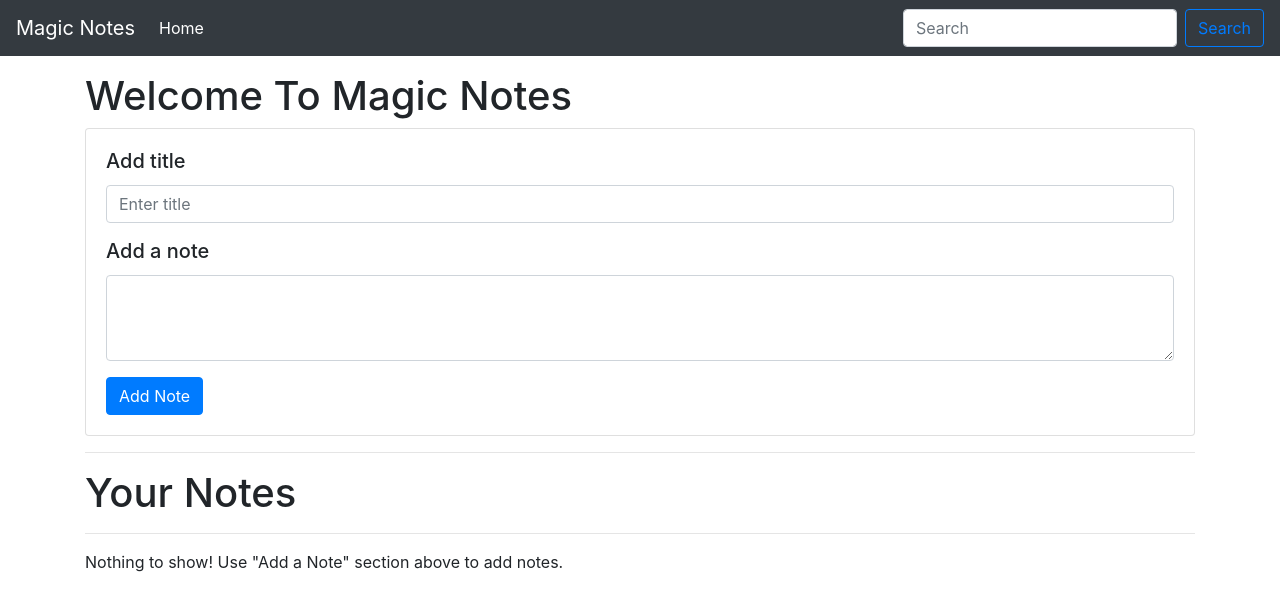
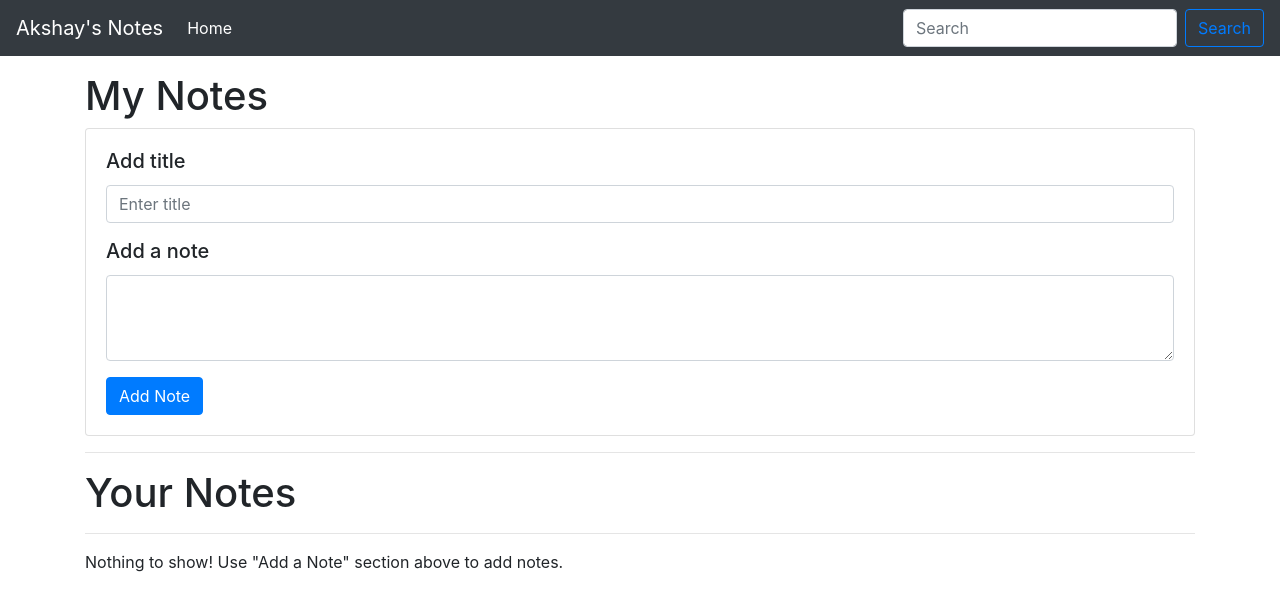
Before and after one commit to Akshaygarg034/Magic-Notes, a plain HTML site: page index.html in a window 1280 px wide. Drawn offline with nearby package versions, Linux system fonts and the light colour scheme.

Commit message:
Update index.html

```diff
--- a/index.html
+++ b/index.html
@@ -13,7 +13,7 @@
 <body>
 
     <nav class="navbar navbar-expand-lg navbar-dark bg-dark">
-        <a class="navbar-brand" href="#">Magic Notes</a>
+        <a class="navbar-brand" href="#">Akshay's Notes</a>
         <button class="navbar-toggler" type="button" data-toggle="collapse" data-target="#navbarSupportedContent"
             aria-controls="navbarSupportedContent" aria-expanded="false" aria-label="Toggle navigation">
             <span class="navbar-toggler-icon"></span>
@@ -36,7 +36,7 @@
 
 
     <div class="container my-3">
-        <h1>Welcome To Magic Notes</h1>
+        <h1>My Notes</h1>
         <div class="card">
             <div class="card-body">
                 <div class="form-group">
```
